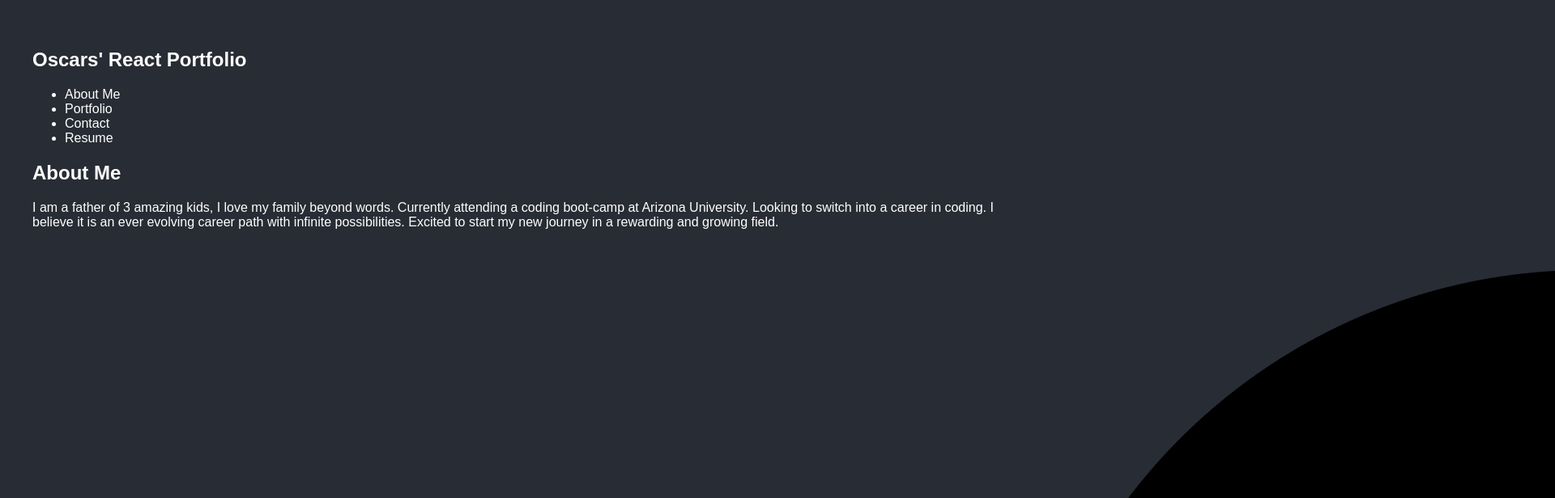
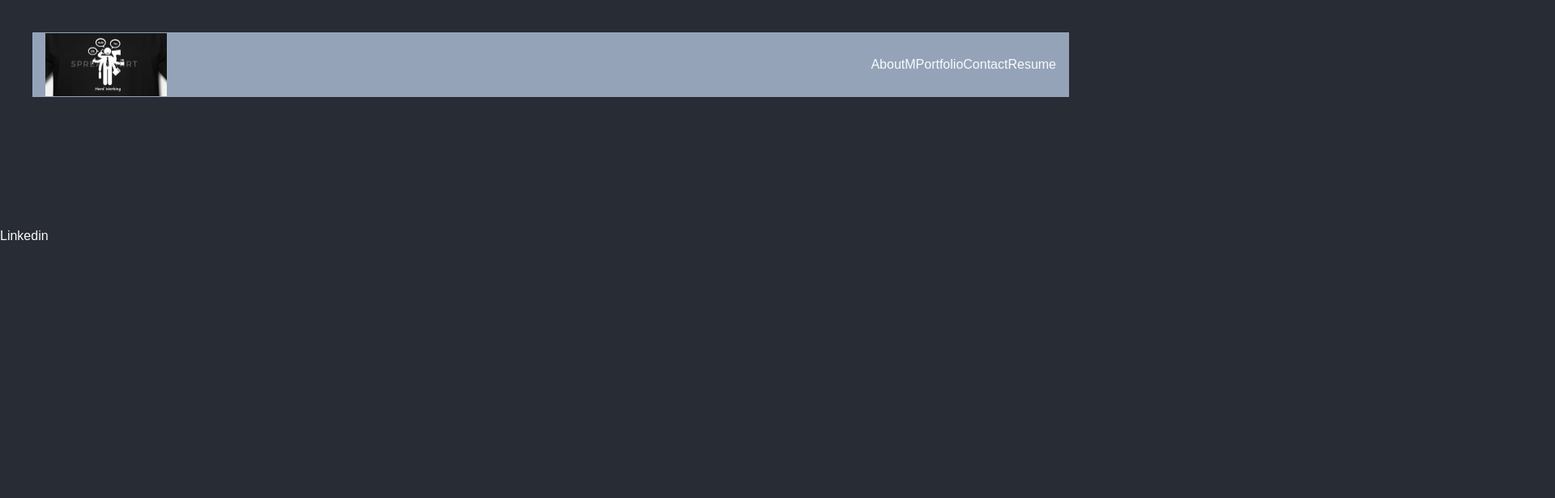
Before and after one commit to OSCARHERNANDEZ2022/react-portfolio, a React (Create React App) app: page / in a window 1280 px wide. Shown: the top 616 px of the page at 81% size, 1920 px wide, since content can reach past the window. Built offline with nearby package versions, Linux system fonts and the light colour scheme.

Commit message:
tailwind used and added

```diff
--- a/package.json
+++ b/package.json
@@ -9,6 +9,7 @@
     "react": "^18.2.0",
     "react-bootstrap-validation": "^0.1.11",
     "react-dom": "^18.2.0",
+    "react-icons": "^4.4.0",
     "react-scripts": "5.0.1",
     "web-vitals": "^2.1.4"
   },
@@ -35,5 +36,10 @@
       "last 1 firefox version",
       "last 1 safari version"
     ]
+  },
+  "devDependencies": {
+    "autoprefixer": "^10.4.7",
+    "postcss": "^8.4.14",
+    "tailwindcss": "^3.1.4"
   }
 }
--- /dev/null
+++ b/postcss.config.js
@@ -0,0 +1,6 @@
+module.exports = {
+  plugins: {
+    tailwindcss: {},
+    autoprefixer: {},
+  },
+}
--- a/src/App.js
+++ b/src/App.js
@@ -1,42 +1,56 @@
-import "./App.css";
-import React, { useState } from "react";
-import Header from "./components/Header/index";
-import Footer from "./components/Footer/index";
-import About from "./components/About/index";
-import Portfolio from "./components/Portfolio/index";
-import Contact from "./components/Contact/index";
-import Resume from "./components/Resume/index";
+// import "./App.css";
+// import React, { useState } from "react";
+// import Header from "./components/Header/index";
+// import Footer from "./components/Footer/index";
+// import About from "./components/About/index";
+// import Portfolio from "./components/Portfolio/index";
+// import Contact from "./components/Contact/index";
+// import Resume from "./components/Resume/index";
+// import Navbar from "./components/Navbar";
+
+// function App() {
+//   const [currentTab, setCurrentTab] = useState("about");
+
+//   // This function checks to see which tab is selected and then generates the appropriate tab.
+//   const renderTab = () => {
+//     switch (currentTab) {
+//       case "about":
+//         return <About />;
+//       case "portfolio":
+//         return <Portfolio />;
+//       case "contact":
+//         return <Contact />;
+//       case "resume":
+//         return <Resume />;
+//       default:
+//         return null;
+//     }
+//   };
+
+//   return (
+//     <div>
+//       <div className="text-2xl font-bold mobile-header">
+//         <Navbar />
+//         <Header currentTab={currentTab} setCurrentTab={setCurrentTab}></Header>
+//       </div>
+//       <div>
+//         <main>{renderTab()}</main>
+//       </div>
+//       <div>
+//         <Footer></Footer>
+//       </div>
+//     </div>
+//   );
+// }
+
+import Home from "./components/Home";
+import Navbar from "./components/Navbar";
 
 function App() {
-  const [currentTab, setCurrentTab] = useState("about");
-
-  // This function checks to see which tab is selected and then generates the appropriate tab.
-  const renderTab = () => {
-    switch (currentTab) {
-      case "about":
-        return <About />;
-      case "portfolio":
-        return <Portfolio />;
-      case "contact":
-        return <Contact />;
-      case "resume":
-        return <Resume />;
-      default:
-        return null;
-    }
-  };
-
   return (
     <div>
-      <div className="mobile-header">
-        <Header currentTab={currentTab} setCurrentTab={setCurrentTab}></Header>
-      </div>
-      <div>
-        <main>{renderTab()}</main>
-      </div>
-      <div>
-        <Footer></Footer>
-      </div>
+      <Navbar />
+      <Home />
     </div>
   );
 }
--- a/src/components/About/index.js
+++ b/src/components/About/index.js
@@ -1,5 +1,4 @@
 import React from "react";
-// import "./About.css";
 
 function About() {
   return (
--- /dev/null
+++ b/src/components/Home.jsx
@@ -0,0 +1,8 @@
+import React from "react";
+import { HiArrowNarrowRight } from "react-icons/hi";
+
+const Home = () => {
+  return <div className=" bg-slate-400"></div>;
+};
+
+export default Home;
--- /dev/null
+++ b/src/components/Navbar.jsx
@@ -0,0 +1,58 @@
+import React, { useState } from "react";
+import { FaBars, FaTimes, FaGithub, FaLinkedin } from "react-icons/fa";
+import { HiOutlineMail } from "react-icons/hi";
+import { BsFillPersonLinesFill } from "react-icons/bs";
+import Logo from "../assets/images/image 7.jpg";
+
+const Navbar = () => {
+  const [nav, setNav] = useState(false);
+  const handleClick = () => setNav(!nav);
+
+  return (
+    <div className="fixed w-full h-[80px] flex justify-between items-center px-4 bg-slate-400 text-gray-50">
+      <div>
+        <img src={Logo} alt="Logo Image" style={{ width: "150px" }} />
+      </div>
+      {/* menu */}
+
+      <ul className="hidden md:flex">
+        <li>AboutM </li>
+        <li>Portfolio</li>
+        <li>Contact</li>
+        <li>Resume</li>
+      </ul>
+
+      {/* hamburger */}
+      <div onClick={handleClick} className="md:hidden z-10">
+        {!nav ? <FaBars /> : <FaTimes />}
+      </div>
+
+      {/*Mobile menu*/}
+      <ul
+        className={
+          !nav
+            ? "hidden"
+            : " absolute top-0 left-0 w-full h-screen bg-slate-400 flex flex-col justify-center items-center"
+        }
+      >
+        <li className="py-6 text-4xl">About Me</li>
+        <li className="py-6 text-4xl">Portfolio</li>
+        <li className="py-6 text-4xl">Contact</li>
+        <li className="py-6 text-4xl">Resume</li>
+      </ul>
+
+      {/* social icons */}
+      <div className="flex fixed flex-col top-[35%] left-0">
+        <ul>
+          <li>
+            <a href="/">
+              Linkedin <fa-facebook size={30} />
+            </a>
+          </li>
+        </ul>
+      </div>
+    </div>
+  );
+};
+
+export default Navbar;
--- a/src/index.css
+++ b/src/index.css
@@ -1,4 +1,18 @@
-body {
+@tailwind base;
+@tailwind components;
+@tailwind utilities;
+
+@layerbase {
+  body {
+    @apply font-serif;
+  }
+  li {
+    @apply px-4;
+    @apply cursor-pointer;
+  }
+}
+
+/* body {
   margin: 0;
   font-family: -apple-system, BlinkMacSystemFont, 'Segoe UI', 'Roboto', 'Oxygen',
     'Ubuntu', 'Cantarell', 'Fira Sans', 'Droid Sans', 'Helvetica Neue',
@@ -10,4 +24,4 @@ body {
 code {
   font-family: source-code-pro, Menlo, Monaco, Consolas, 'Courier New',
     monospace;
-}
+} */
--- /dev/null
+++ b/tailwind.config.js
@@ -0,0 +1,8 @@
+/** @type {import('tailwindcss').Config} */
+module.exports = {
+  content: ["./src/**/*.{js,jsx,ts,tsx}"],
+  theme: {
+    extend: {},
+  },
+  plugins: [],
+};
```
Also changed, not shown: src/components/About/About.css (deleted), 1 other file (tests, documents, lock files or other folders).
